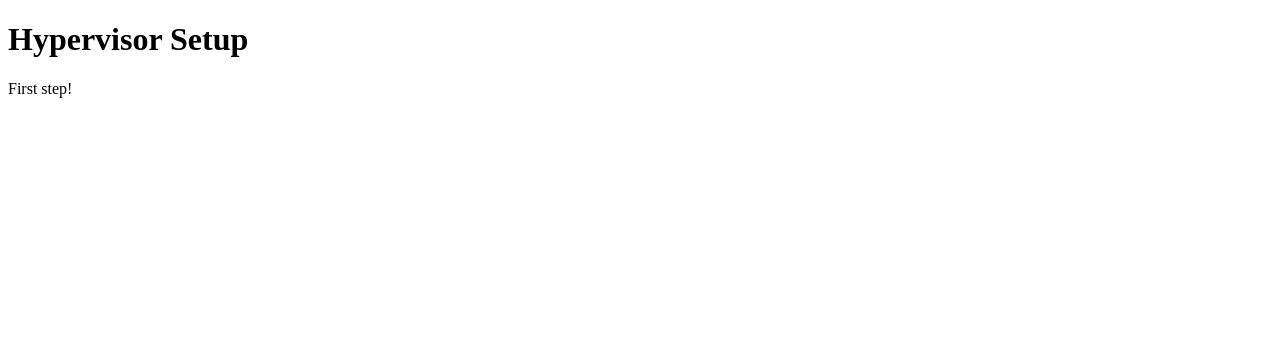
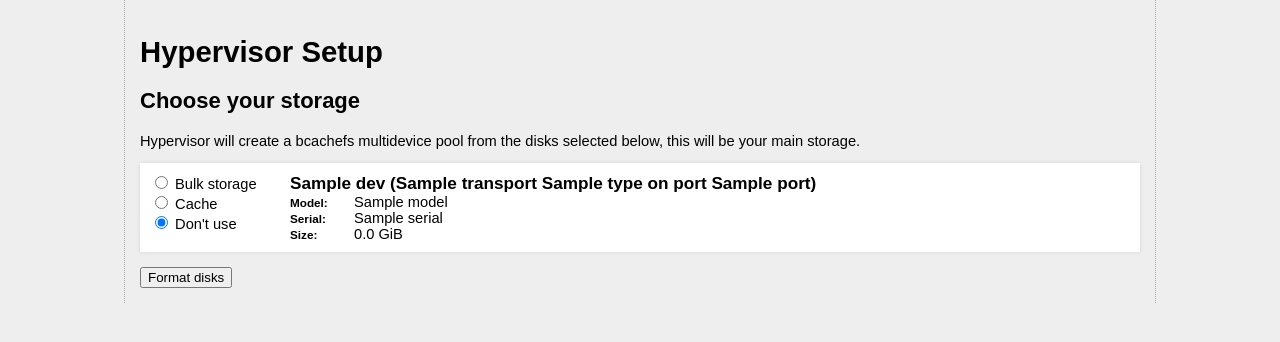
Before and after one commit to MartijnBraam/alpine-hypervisor, a Flask app: template webui/webui/templates/oobe/oobe1.html.j2 in a window 1280 px wide. Shown: the top 342 px of the page. Run offline with Flask 2, Linux system fonts and the light colour scheme; the template is opened without the code that fills it: most values are stand-ins (such as "Sample title", 1, 10 or a date in 2020); style sheets or scripts are compiled from the project's sources; parts of the project's set-up code (start-up, migrations or seed data) failed here and were passed over.

Commit message:
Added theme and disk format command

```diff
--- a/webui/webui/app.py
+++ b/webui/webui/app.py
@@ -1,4 +1,4 @@
-from flask import Flask, url_for, redirect, render_template
+from flask import Flask, url_for, redirect, render_template, request
 
 import webui.storage as storage
 import webui.networking as networking
@@ -14,15 +14,31 @@
     return 'Hello World!'
 
 
-@app.route('/setup/storage')
+@app.route('/setup/storage', methods=['GET', 'POST'])
 def setup_storage():
-    return render_template('oobe/oobe1.html.j2')
+    disks = storage.get_disks()
+    if request.method == "POST":
+        group_bulk = []
+        group_cache = []
+        for key in request.form:
+            if key.startswith('disk_'):
+                disk = '/dev/' + key.replace('disk_', '')
+                if request.form[key] == 'bulk':
+                    group_bulk.append(disk)
+                elif request.form[key] == 'cache':
+                    group_cache.append(disk)
+        storage.format_bcachefs(bulk=group_bulk, cache=group_cache)
+    return render_template('oobe/oobe1.html.j2', disks=disks)
 
 
 if __name__ == '__main__':
-    installed = storage.mount_config_partition()
+    test = True
+    installed = False
+    if not test:
+        installed = storage.mount_config_partition()
     if installed:
         networking.setup_from_config()
     else:
-        networking.setup_all_dhcp()
+        if not test:
+            networking.setup_all_dhcp()
     app.run(host='0.0.0.0')
--- /dev/null
+++ b/webui/webui/static/style.less
@@ -0,0 +1,75 @@
+body, html {
+  padding: 0;
+  margin: 0;
+}
+
+body {
+  background: #eee;
+}
+
+body, td, th {
+  font-family: sans-serif;
+  font-size: 11pt;
+}
+
+main {
+  max-width: 1000px;
+  margin: 0 auto;
+  display: block;
+  border-left: 1px dotted #aaa;
+  border-right: 1px dotted #aaa;
+  padding: 15px;
+  min-height: 100%;
+}
+
+.disk {
+  background: white;
+  padding: 10px;
+  margin-bottom: 15px;
+  box-shadow: 0 0 4px 0 rgba(0, 0, 0, 0.1);
+  position: relative;
+  padding-left: 150px;
+
+  label {
+    position: absolute;
+    left: 10px;
+  }
+
+  label.bulk {
+    top: 10px;
+  }
+  label.cache {
+    top: 30px;
+  }
+  label.none {
+    top: 50px;
+  }
+
+  h3 {
+    padding: 0;
+    margin: 0;
+  }
+  .model, .serial, .size {
+    &::before {
+      font-weight: bold;
+      font-size: 0.8em;
+      width: 64px;
+      display: inline-block;
+    }
+  }
+  .model {
+    &::before {
+      content: "Model: ";
+    }
+  }
+  .serial {
+    &::before {
+      content: "Serial: ";
+    }
+  }
+  .size {
+    &::before {
+      content: "Size: ";
+    }
+  }
+}
--- a/webui/webui/templates/oobe/base.html.j2
+++ b/webui/webui/templates/oobe/base.html.j2
@@ -1,6 +1,7 @@
 <!DOCTYPE html>
 <html>
 <title>Hypervisor Setup</title>
+<link rel="stylesheet" href="/static/style.css">
 <body>
 <main>
     <h1>Hypervisor Setup</h1>
--- a/webui/webui/templates/oobe/oobe1.html.j2
+++ b/webui/webui/templates/oobe/oobe1.html.j2
@@ -1,5 +1,24 @@
 {% extends "oobe/base.html.j2" %}
 
 {% block main %}
-First step!
+    <h2>Choose your storage</h2>
+    <p>
+        Hypervisor will create a bcachefs multidevice pool from the disks selected below, this will be your main
+        storage.
+    </p>
+    <form action="{{ url_for('setup_storage') }}" method="post">
+        {% for disk in disks %}
+            <div class="disk">
+                <label class="bulk"><input type="radio" name="disk_{{ disk.dev }}" value="bulk"> Bulk storage</label>
+                <label class="cache"><input type="radio" name="disk_{{ disk.dev }}" value="cache"> Cache</label>
+                <label class="none"><input type="radio" name="disk_{{ disk.dev }}" value="none" checked> Don't
+                    use</label>
+                <h3>{{ disk.dev }} ({{ disk.transport }} {{ disk.type }} on port {{ disk.port }})</h3>
+                <div class="model">{{ disk.model }}</div>
+                <div class="serial">{{ disk.serial }}</div>
+                <div class="size">{{ (disk.size / 1024 / 1024 / 1024) | round(2)}} GiB</div>
+            </div>
+        {% endfor %}
+        <button type="submit" class="btn">Format disks</button>
+    </form>
 {% endblock %}
```
Also changed, not shown: webui/webui/storage.py (+13 -0 lines), 1 other file.
